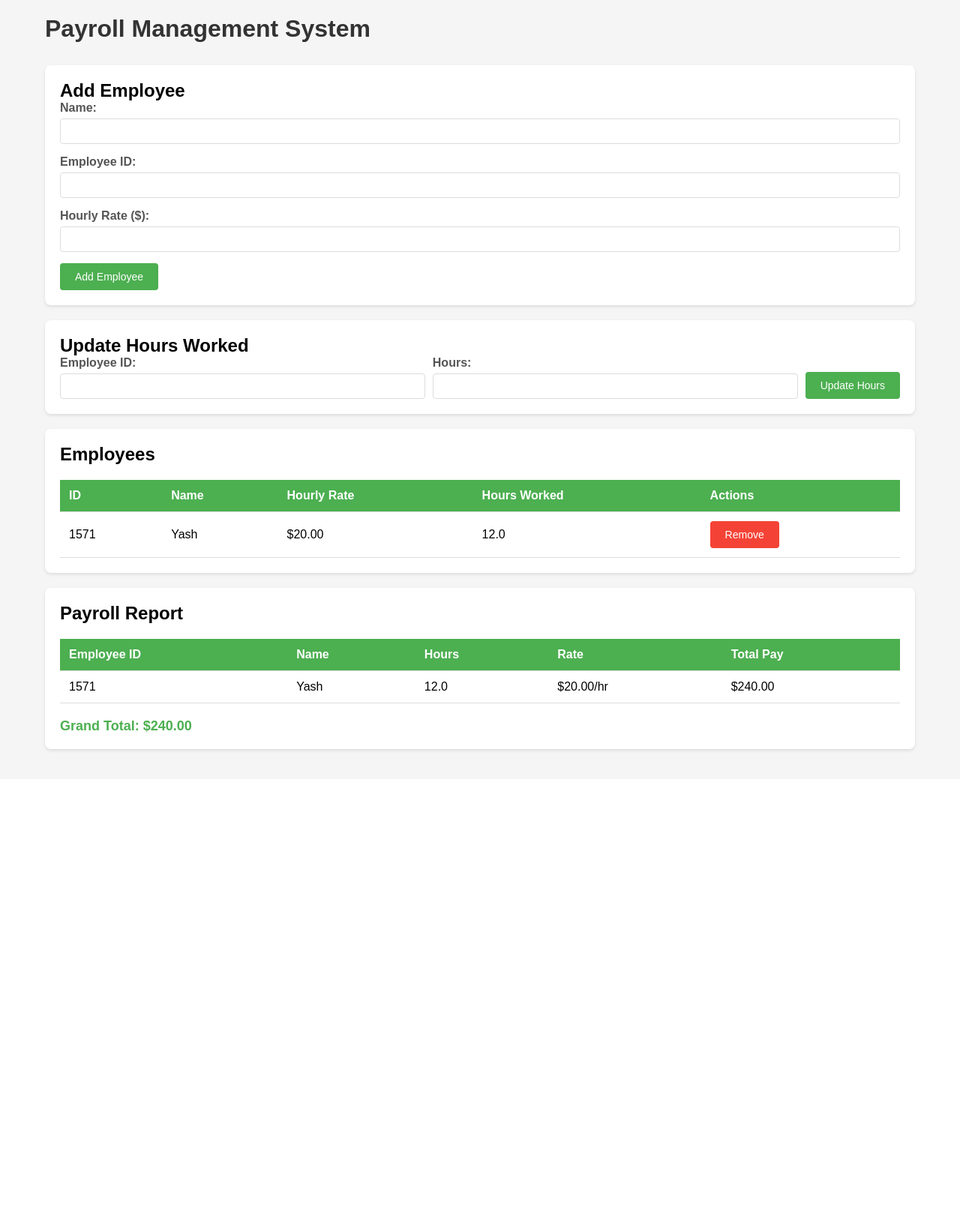
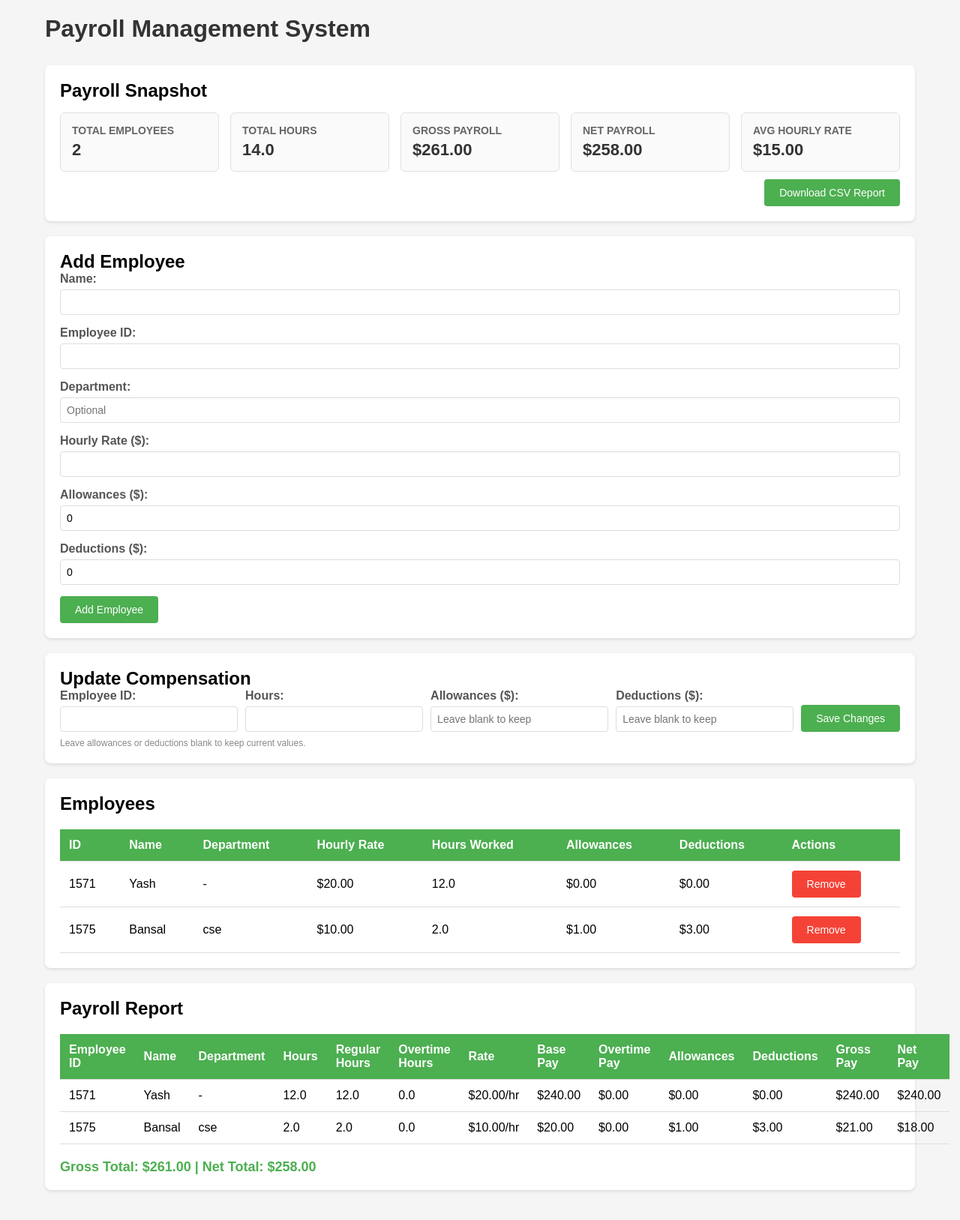
Before and after one commit to thesilverwolfx/payroll_management_system, a Flask app: page / in a window 1280 px wide. Shown: the whole page at 75% size. Before the commit the page ends 1039 px from the top, so only its background shows below. Run offline with Flask 3, Linux system fonts and the light colour scheme.

Commit message:
second_update

```diff
--- a/app.py
+++ b/app.py
@@ -1,4 +1,4 @@
-from flask import Flask, render_template, request, redirect, url_for, flash
+from flask import Flask, render_template, request, redirect, url_for, flash, Response
 from payroll import PayrollSystem
 
 app = Flask(__name__)
@@ -8,19 +8,36 @@ payroll = PayrollSystem()
 @app.route('/')
 def index():
     employees = payroll.list_employees()
-    payroll_list, total = payroll.calculate_payroll()
-    return render_template('index.html', employees=employees, payroll_list=payroll_list, total=total)
+    payroll_list, totals = payroll.calculate_payroll()
+    summary = payroll.get_summary()
+    return render_template(
+        'index.html',
+        employees=employees,
+        payroll_list=payroll_list,
+        totals=totals,
+        summary=summary
+    )
 
 @app.route('/add_employee', methods=['POST'])
 def add_employee():
     name = request.form.get('name', '').strip()
     employee_id = request.form.get('employee_id', '').strip()
+    department = request.form.get('department', '').strip()
     try:
         hourly_rate = float(request.form.get('hourly_rate', 0))
-        success, message = payroll.add_employee(name, employee_id, hourly_rate)
+        allowances = float(request.form.get('allowances', 0) or 0)
+        deductions = float(request.form.get('deductions', 0) or 0)
+        success, message = payroll.add_employee(
+            name,
+            employee_id,
+            hourly_rate,
+            department=department,
+            allowances=allowances,
+            deductions=deductions
+        )
         flash(message, 'success' if success else 'error')
     except ValueError:
-        flash('Invalid hourly rate. Please enter a number.', 'error')
+        flash('Invalid numeric input. Please check the values entered.', 'error')
     return redirect(url_for('index'))
 
 @app.route('/remove_employee/<employee_id>')
@@ -29,16 +46,39 @@ def remove_employee(employee_id):
     flash(message, 'success' if success else 'error')
     return redirect(url_for('index'))
 
+def _parse_optional_float(value):
+    value = value.strip() if isinstance(value, str) else value
+    if value in (None, ''):
+        return None
+    return float(value)
+
+@app.route('/update_compensation', methods=['POST'])
 @app.route('/update_hours', methods=['POST'])
-def update_hours():
+def update_compensation():
     employee_id = request.form.get('employee_id', '').strip()
     try:
-        hours = float(request.form.get('hours', 0))
-        success, message = payroll.update_hours(employee_id, hours)
+        hours = _parse_optional_float(request.form.get('hours', ''))
+        allowances = _parse_optional_float(request.form.get('allowances', ''))
+        deductions = _parse_optional_float(request.form.get('deductions', ''))
+        success, message = payroll.update_compensation(
+            employee_id,
+            hours=hours,
+            allowances=allowances,
+            deductions=deductions
+        )
         flash(message, 'success' if success else 'error')
     except ValueError:
-        flash('Invalid hours. Please enter a number.', 'error')
+        flash('Invalid numeric input. Please check the values entered.', 'error')
     return redirect(url_for('index'))
+
+@app.route('/export_payroll')
+def export_payroll():
+    csv_content = payroll.export_payroll_csv()
+    return Response(
+        csv_content,
+        mimetype='text/csv',
+        headers={'Content-Disposition': 'attachment; filename=payroll_report.csv'}
+    )
 
 if __name__ == '__main__':
     app.run(debug=True)
--- a/payroll_data.json
+++ b/payroll_data.json
@@ -3,6 +3,18 @@
     "name": "Yash",
     "employee_id": "1571",
     "hourly_rate": 20.0,
-    "hours_worked": 12.0
+    "hours_worked": 12.0,
+    "department": "",
+    "allowances": 0,
+    "deductions": 0
+  },
+  "1575": {
+    "name": "Bansal",
+    "employee_id": "1575",
+    "hourly_rate": 10.0,
+    "hours_worked": 2.0,
+    "department": "cse",
+    "allowances": 1.0,
+    "deductions": 3.0
   }
 }
--- a/templates/index.html
+++ b/templates/index.html
@@ -109,6 +114,42 @@
             color: #4CAF50;
             margin-top: 20px;
         }
+        .summary-grid {
+            display: grid;
+            grid-template-columns: repeat(auto-fit, minmax(180px, 1fr));
+            gap: 15px;
+            margin-top: 15px;
+        }
+        .summary-card {
+            border: 1px solid #e0e0e0;
+            border-radius: 6px;
+            padding: 15px;
+            background: #fafafa;
+        }
+        .summary-card h3 {
+            font-size: 14px;
+            color: #666;
+            margin-bottom: 5px;
+            text-transform: uppercase;
+        }
+        .summary-card p {
+            font-size: 22px;
+            font-weight: bold;
+            color: #333;
+        }
+        .actions {
+            display: flex;
+            justify-content: flex-end;
+            margin-top: 10px;
+        }
+        .actions a {
+            text-decoration: none;
+        }
+        .note {
+            font-size: 12px;
+            color: #888;
+            margin-top: 8px;
+        }
     </style>
 </head>
 <body>
@@ -123,6 +164,37 @@
     {% endwith %}
 
     <div class="container">
+        <h2>Payroll Snapshot</h2>
+        <div class="summary-grid">
+            <div class="summary-card">
+                <h3>Total Employees</h3>
+                <p>{{ summary.employee_count }}</p>
+            </div>
+            <div class="summary-card">
+                <h3>Total Hours</h3>
+                <p>{{ "%.1f"|format(summary.total_hours or 0) }}</p>
+            </div>
+            <div class="summary-card">
+                <h3>Gross Payroll</h3>
+                <p>${{ "%.2f"|format(summary.gross_total or 0) }}</p>
+            </div>
+            <div class="summary-card">
+                <h3>Net Payroll</h3>
+                <p>${{ "%.2f"|format(summary.net_total or 0) }}</p>
+            </div>
+            <div class="summary-card">
+                <h3>Avg Hourly Rate</h3>
+                <p>${{ "%.2f"|format(summary.average_rate or 0) }}</p>
+            </div>
+        </div>
+        <div class="actions">
+            <a href="/export_payroll">
+                <button type="button">Download CSV Report</button>
+            </a>
+        </div>
+    </div>
+
+    <div class="container">
         <h2>Add Employee</h2>
         <form method="POST" action="/add_employee">
             <div class="form-group">
@@ -134,16 +206,28 @@
                 <input type="text" name="employee_id" required>
             </div>
             <div class="form-group">
+                <label>Department:</label>
+                <input type="text" name="department" placeholder="Optional">
+            </div>
+            <div class="form-group">
                 <label>Hourly Rate ($):</label>
                 <input type="number" name="hourly_rate" step="0.01" required>
+            </div>
+            <div class="form-group">
+                <label>Allowances ($):</label>
+                <input type="number" name="allowances" step="0.01" value="0">
+            </div>
+            <div class="form-group">
+                <label>Deductions ($):</label>
+                <input type="number" name="deductions" step="0.01" value="0">
             </div>
             <button type="submit">Add Employee</button>
         </form>
     </div>
 
     <div class="container">
-        <h2>Update Hours Worked</h2>
-        <form method="POST" action="/update_hours" class="form-inline">
+        <h2>Update Compensation</h2>
+        <form method="POST" action="/update_compensation" class="form-inline">
             <div class="form-group">
                 <label>Employee ID:</label>
                 <input type="text" name="employee_id" required>
@@ -152,8 +236,17 @@
                 <label>Hours:</label>
                 <input type="number" name="hours" step="0.1" required>
             </div>
-            <button type="submit">Update Hours</button>
+            <div class="form-group">
+                <label>Allowances ($):</label>
+                <input type="number" name="allowances" step="0.01" placeholder="Leave blank to keep">
+            </div>
+            <div class="form-group">
+                <label>Deductions ($):</label>
+                <input type="number" name="deductions" step="0.01" placeholder="Leave blank to keep">
+            </div>
+            <button type="submit">Save Changes</button>
         </form>
+        <p class="note">Leave allowances or deductions blank to keep current values.</p>
     </div>
 
     <div class="container">
@@ -164,8 +257,11 @@
                 <tr>
                     <th>ID</th>
                     <th>Name</th>
+                    <th>Department</th>
                     <th>Hourly Rate</th>
                     <th>Hours Worked</th>
+                    <th>Allowances</th>
+                    <th>Deductions</th>
                     <th>Actions</th>
                 </tr>
             </thead>
@@ -174,8 +270,11 @@
                 <tr>
                     <td>{{ emp.employee_id }}</td>
                     <td>{{ emp.name }}</td>
+                    <td>{{ emp.department or '-' }}</td>
                     <td>${{ "%.2f"|format(emp.hourly_rate) }}</td>
                     <td>{{ emp.hours_worked }}</td>
+                    <td>${{ "%.2f"|format(emp.allowances or 0) }}</td>
+                    <td>${{ "%.2f"|format(emp.deductions or 0) }}</td>
                     <td>
                         <a href="/remove_employee/{{ emp.employee_id }}">
                             <button class="danger">Remove</button>
@@ -198,9 +297,17 @@
                 <tr>
                     <th>Employee ID</th>
                     <th>Name</th>
+                    <th>Department</th>
                     <th>Hours</th>
+                    <th>Regular Hours</th>
+                    <th>Overtime Hours</th>
                     <th>Rate</th>
-                    <th>Total Pay</th>
+                    <th>Base Pay</th>
+                    <th>Overtime Pay</th>
+                    <th>Allowances</th>
+                    <th>Deductions</th>
+                    <th>Gross Pay</th>
+                    <th>Net Pay</th>
                 </tr>
             </thead>
             <tbody>
@@ -208,14 +315,22 @@
                 <tr>
                     <td>{{ item.employee_id }}</td>
                     <td>{{ item.name }}</td>
+                    <td>{{ item.department or '-' }}</td>
                     <td>{{ item.hours }}</td>
+                    <td>{{ "%.1f"|format(item.regular_hours) }}</td>
+                    <td>{{ "%.1f"|format(item.overtime_hours) }}</td>
                     <td>${{ "%.2f"|format(item.rate) }}/hr</td>
-                    <td>${{ "%.2f"|format(item.total_pay) }}</td>
+                    <td>${{ "%.2f"|format(item.base_pay) }}</td>
+                    <td>${{ "%.2f"|format(item.overtime_pay) }}</td>
+                    <td>${{ "%.2f"|format(item.allowances) }}</td>
+                    <td>${{ "%.2f"|format(item.deductions) }}</td>
+                    <td>${{ "%.2f"|format(item.gross_pay) }}</td>
+                    <td>${{ "%.2f"|format(item.net_pay) }}</td>
                 </tr>
                 {% endfor %}
             </tbody>
         </table>
-        <div class="total">Grand Total: ${{ "%.2f"|format(total) }}</div>
+        <div class="total">Gross Total: ${{ "%.2f"|format(totals.gross_total or 0) }} | Net Total: ${{ "%.2f"|format(totals.net_total or 0) }}</div>
         {% else %}
         <p>No payroll data available.</p>
         {% endif %}
```
Also changed, not shown: other parts of templates/index.html (+5 -0 lines), payroll.py (+142 -22 lines), README.md.
